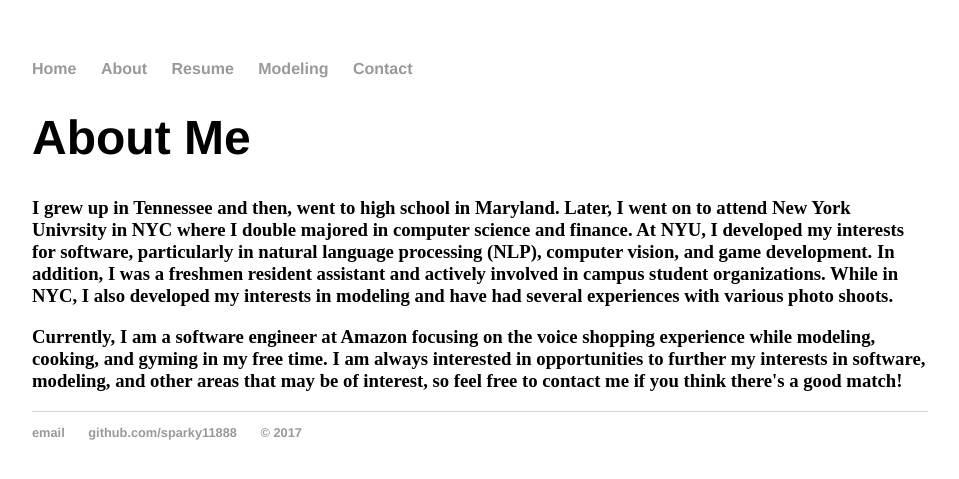
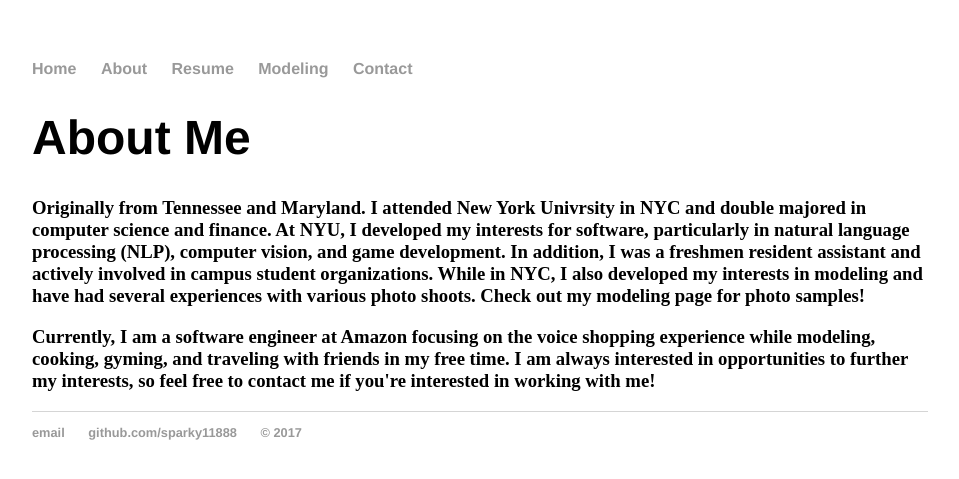
Before and after one commit to sparky11888/andysamuell, a Jekyll site: the page built from about/index.html, in a window 1280 px wide. Shown: the top 479 px of the page, without its empty margins (160-1119 px from the left). Built offline with Jekyll 4.4.1, drawn with Linux system fonts in a browser that asks for light colours.

Commit message:
Edited bug fixes with modeling and about me

```diff
--- a/about/index.html
+++ b/about/index.html
@@ -4,6 +4,6 @@ title: About Me
 ---
 <div class="blurb">
 	<h1>About Me</h1>
-	<h3>I grew up in Tennessee and then, went to high school in Maryland. Later, I went on to attend New York Univrsity in NYC where I double majored in computer science and finance. At NYU, I developed my interests for software, particularly in natural language processing (NLP), computer vision, and game development. In addition, I was a freshmen resident assistant and actively involved in campus student organizations. While in NYC, I also developed my interests in modeling and have had several experiences with various photo shoots.</h3>
-	<h3>Currently, I am a software engineer at Amazon focusing on the voice shopping experience while modeling, cooking, and gyming in my free time. I am always interested in opportunities to further my interests in software, modeling, and other areas that may be of interest, so feel free to contact me if you think there's a good match!</h3>
+	<h3>Originally from Tennessee and Maryland. I attended New York Univrsity in NYC and double majored in computer science and finance. At NYU, I developed my interests for software, particularly in natural language processing (NLP), computer vision, and game development. In addition, I was a freshmen resident assistant and actively involved in campus student organizations. While in NYC, I also developed my interests in modeling and have had several experiences with various photo shoots. Check out my modeling page for photo samples!</h3>
+	<h3>Currently, I am a software engineer at Amazon focusing on the voice shopping experience while modeling, cooking, gyming, and traveling with friends in my free time. I am always interested in opportunities to further my interests, so feel free to contact me if you're interested in working with me!</h3>
 </div><!-- /.blurb -->
--- a/modeling/index.html
+++ b/modeling/index.html
@@ -6,7 +6,7 @@ title: Modeling
 	<h1>Modeling Portfolio</h1>
 	{% for image in site.static_files %}
 		{% if image.path contains 'img/model/' %}
-			<img src="{{ site.baseurl }}{{ image.path }}" alt="model image" />
+			<img style="width:200px;" src="{{ site.baseurl }}{{ image.path }}" alt="model image" />
 		{% endif %}
 	{% endfor %}
 	<h3>Check out my intagram <a href="https://www.instagram.com/andysamuell" alt="link to instagram account">@andysamuell</a></h3>
```
